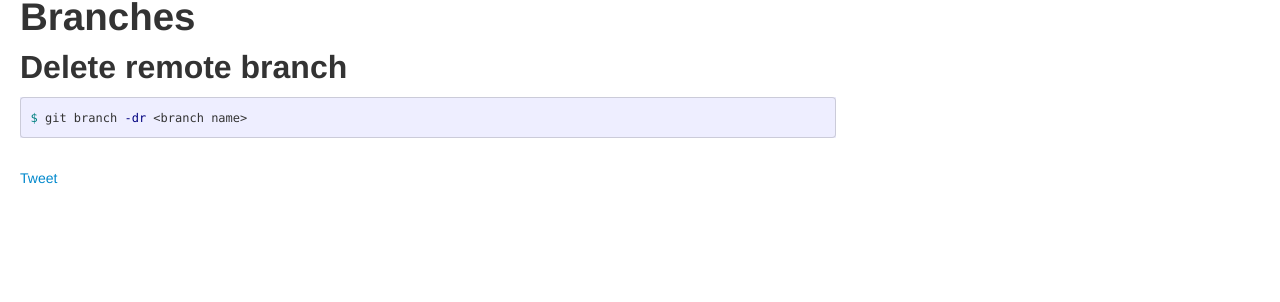
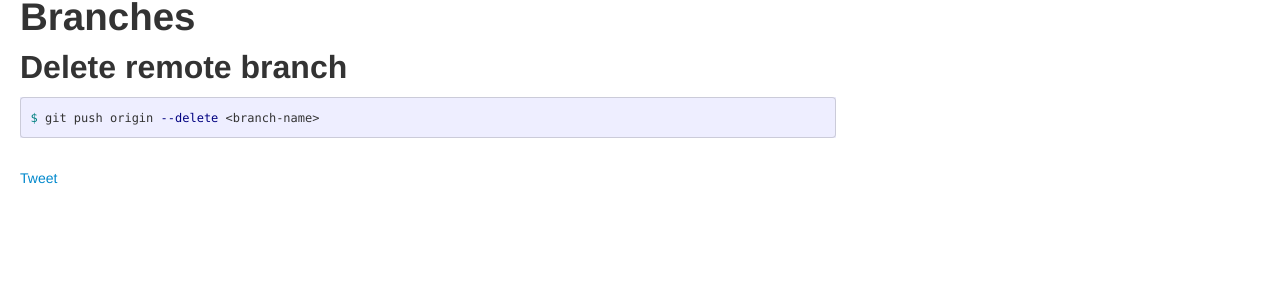
Before and after one commit to anuragkapur/anuragkapur.github.io, a Jekyll site: the page built from blog/cheat-sheets/_posts/2017-01-27-git-cheat-sheet.md, in a window 1280 px wide. Shown: the part 177-479 px from the top of the page. Built offline with Jekyll 4.4.1, drawn with Linux system fonts in a browser that asks for light colours; comment, search, counter and statistics services are not loaded.

Commit message:
Update command to delete remote branch

````diff
--- a/blog/cheat-sheets/_posts/2017-01-27-git-cheat-sheet.md
+++ b/blog/cheat-sheets/_posts/2017-01-27-git-cheat-sheet.md
@@ -10,5 +10,5 @@ categories: cheat-sheets
 
 ## Delete remote branch
 ```shell
-$ git branch -dr <branch name>
+$ git push origin --delete <branch-name>
 ```
````
